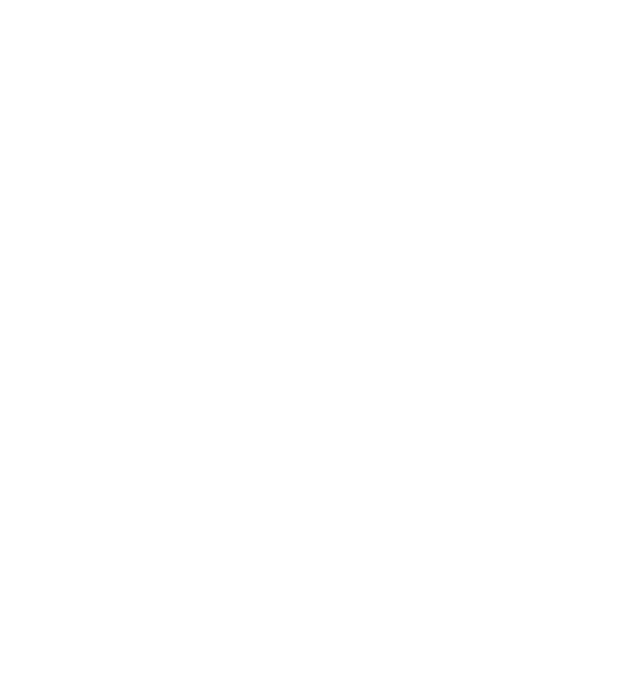
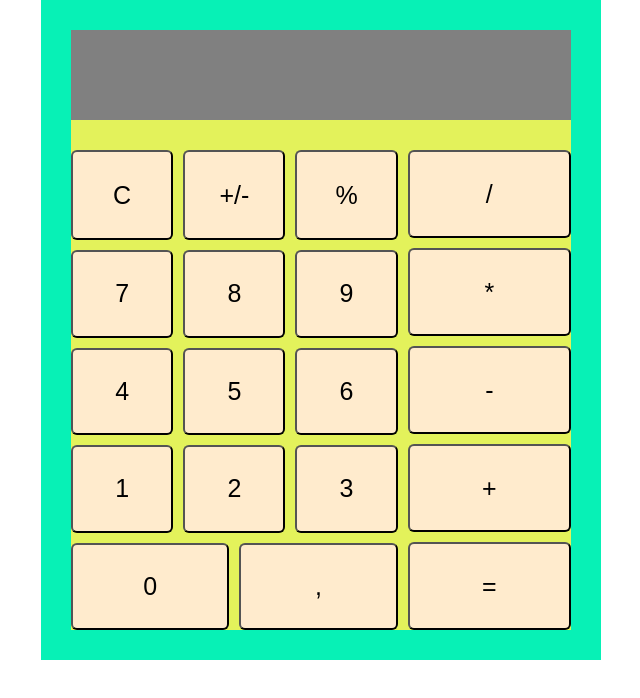
Before and after one commit to Ivaylo92Ivanov/odin_calculator, a plain HTML site: page index.html in a window 1280 px wide. Shown: the whole page, without its empty margins (319-959 px from the left). Drawn offline with Linux system fonts and the light colour scheme.

Commit message:
Create basic layout

```diff
--- a/index.html
+++ b/index.html
@@ -5,9 +5,48 @@
     <meta charset="utf-8">
     <meta name="viewport" content="width=device-width, initial-scale=1.0">
     <title>Calculator</title>
+    <link rel="stylesheet" href="styles.css">
 </head>
+
 <body>
+    <div class="calculator">
 
+        <div class="display"></div>
+
+        <div class="buttons">
+
+            <div class="left-side-buttons">
+                <div class="special-buttons">
+                    <button>C</button>
+                    <button>+/-</button>
+                    <button>%</button>
+                </div>
+
+                <div class="number-buttons">
+                    <button>7</button>
+                    <button>8</button>
+                    <button>9</button>
+                    <button>4</button>
+                    <button>5</button>
+                    <button>6</button>
+                    <button>1</button>
+                    <button>2</button>
+                    <button>3</button>
+                    <button>0</button>
+                    <button>,</button>
+                </div>
+            </div>
+
+            <div class="operation-buttons">
+                <button>/</button>
+                <button>*</button>
+                <button>-</button>
+                <button>+</button>
+                <button>=</button>
+            </div>
+
+        </div>
+    </div>
 </body>
 
 </html>
--- a/styles.css
+++ b/styles.css
@@ -0,0 +1,78 @@
+* {
+    margin: 0;
+    padding: 0;
+}
+
+
+.calculator {
+    width: 500px;
+    height: 600px;
+    background-color: rgb(227, 242, 91);
+    margin: 0 auto 0 auto;
+    display: flex;
+    flex-direction: column;
+    border: 30px solid rgb(7, 241, 182);
+    gap: 30px;
+}
+
+.display {
+    height: 15%;
+    background-color: gray;
+}
+
+.buttons {
+    display: flex;
+    flex: 1;
+    gap: 10px;
+    /* margin: 10px; */
+}
+
+.left-side-buttons {
+    display: flex;
+    flex: 2;
+    flex-direction: column;
+    flex-wrap: wrap;
+    gap:10px;
+
+}
+
+.number-buttons {
+    display: flex;
+    flex: 2;
+    flex-direction: row;
+    flex-wrap: wrap;
+    gap:10px;
+
+}
+
+.number-buttons>* {
+    flex: 1 1 30%;
+}
+
+.special-buttons {
+    display: flex;
+    gap: 10px;
+    flex-grow: 0.3;
+}
+
+.operation-buttons {
+    display: flex;
+    flex: 1;
+    flex-direction: column;
+    gap:10px;
+
+}
+
+button {
+    flex:1;
+    background-color: blanchedalmond;
+    border-radius: 6px;
+    font-size: 25px;
+}
+
+break{
+    flex-basis: 100%;
+    width: 0px;
+    height: 0px;
+    overflow: hidden;
+  }
```
